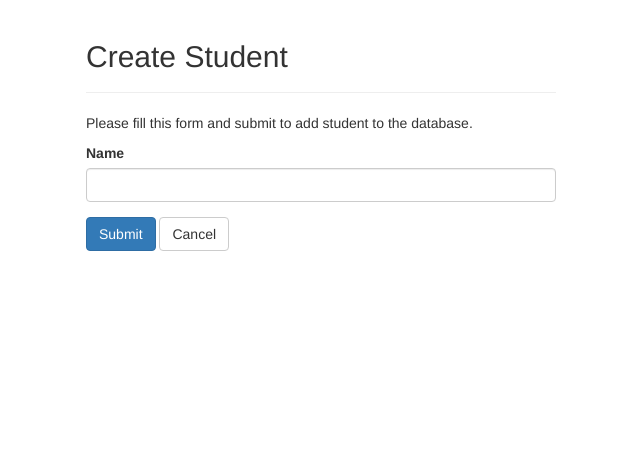
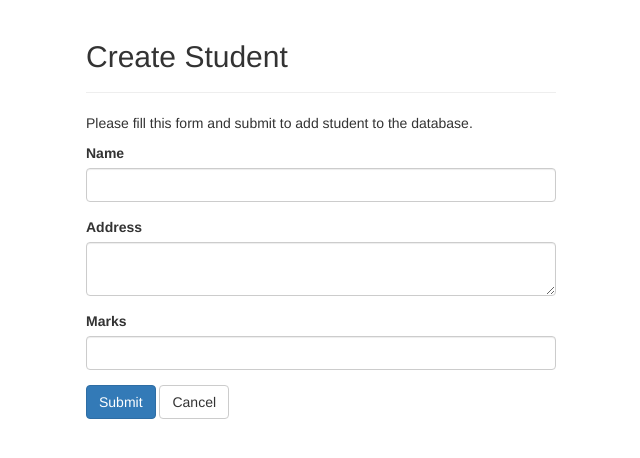
Before and after one commit to ventu-ra/simple-php-crud, a PHP site: page /create.php in a window 1280 px wide. Shown: the top 458 px of the page, without its empty margins (319-959 px from the left). Run offline with PHP 8.4, Linux system fonts and the light colour scheme.

Commit message:
feat(create): add address and marks fields to student form
* Added address input field with validation error handling.
* Included marks input field with validation error handling.

```diff
--- a/create.php
+++ b/create.php
@@ -40,10 +40,23 @@ if ($_SERVER["REQUEST_METHOD"] == "POST") {
 
           <p>Please fill this form and submit to add student to the database.</p>
           <form action="<?php echo htmlspecialchars($_SERVER["PHP_SELF"]); ?>" method="post">
+
             <div class="form-group <?php echo (!empty($name_err)) ? 'has-error' : ''; ?>">
               <label>Name</label>
               <input type="text" name="name" class="form-control" value="<?php echo $name; ?>">
               <span class="help-block"><?php echo $name_err; ?></span>
+            </div>
+
+            <div class="form-group <?php echo (!empty($address_err)) ? 'has-error' : ''; ?>">
+              <label for="">Address</label>
+              <textarea name="address" class="form-control"><?php echo $address; ?></textarea>
+              <span class="help-block"><?php echo $address_err; ?></span>
+            </div>
+
+            <div class="form-group <?php echo (!empty($marks_err)) ? 'has-error' : '' ?>">
+              <label for="">Marks</label>
+              <input type="text" name="marks" class="form-control" value="<?php echo $marks; ?>">
+              <span class="help-block"><?php echo $marks_err; ?></span>
             </div>
 
             <input type="submit" class="btn btn-primary" value="Submit">
```
